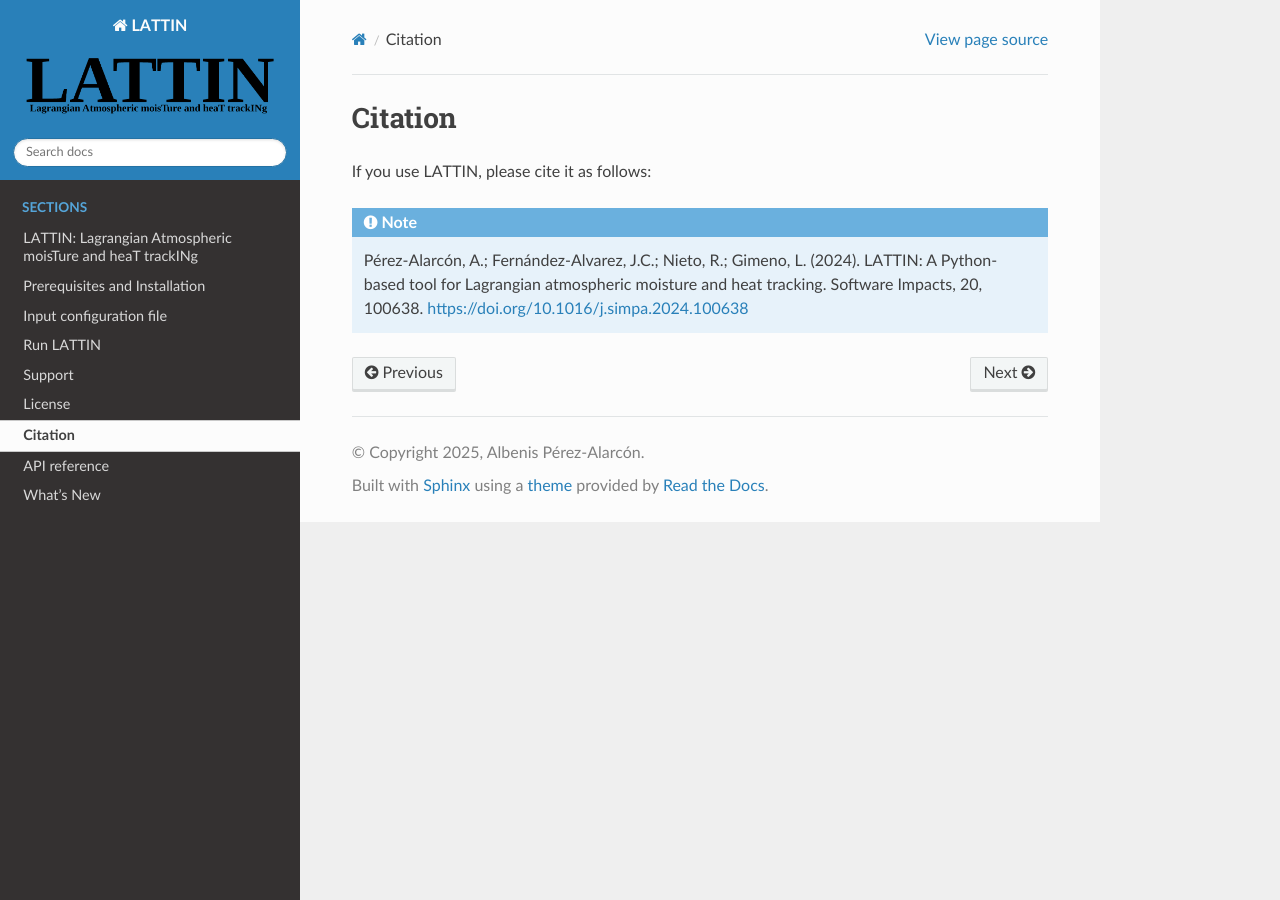
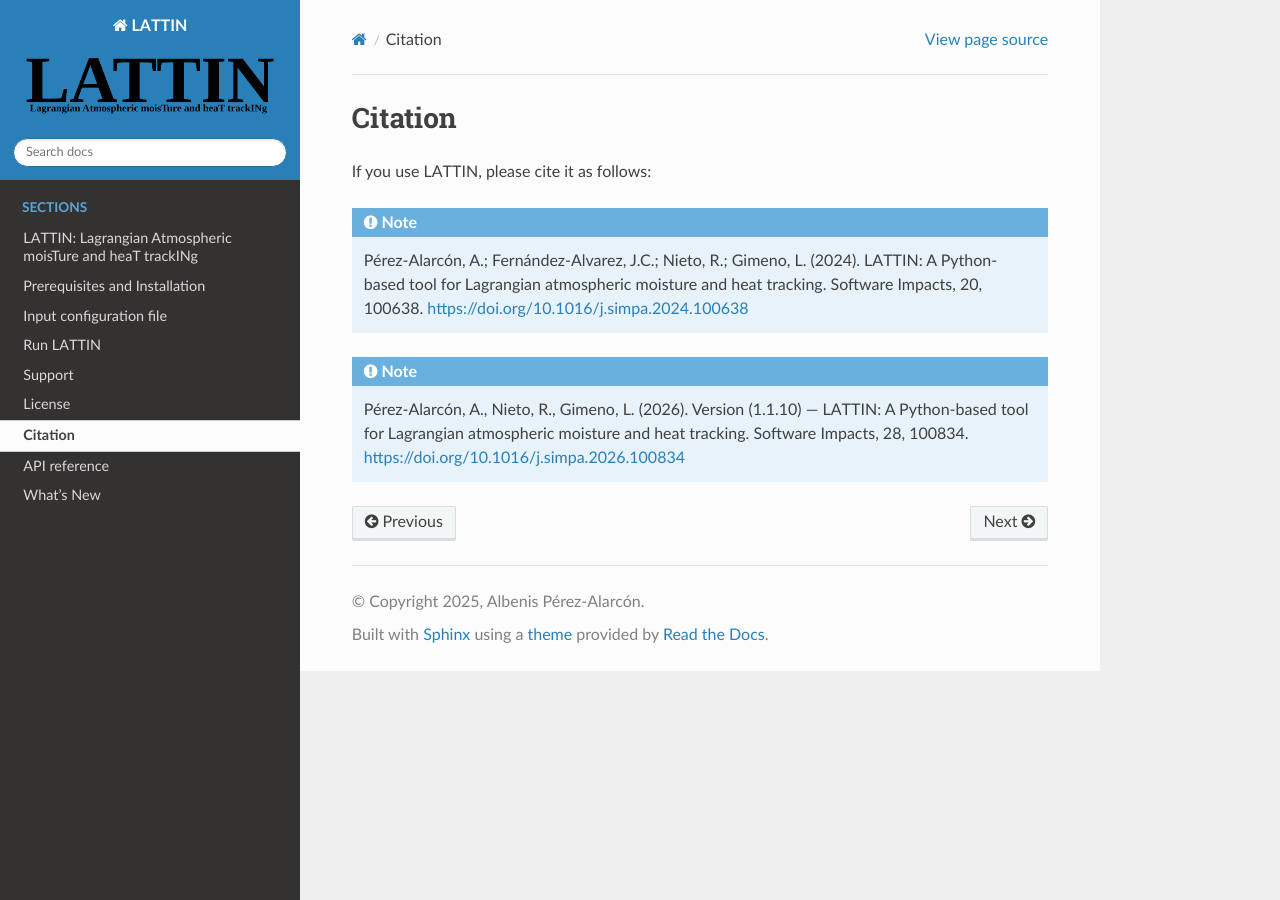
Before and after one commit to apalarcon/LATTIN, a Sphinx documentation site: the page built from docs/source/citation.rst, in a window 1280 px wide. Built offline with Sphinx 7.4.7 and the Read the Docs theme 3.1.0, drawn with Linux system fonts in a browser that asks for light colours.

Commit message:
adding citation for new version of LATTIN

```diff
--- a/docs/source/citation.rst
+++ b/docs/source/citation.rst
@@ -7,3 +7,7 @@ If you use LATTIN, please cite it as follows:
 .. note::
 
    Pérez-Alarcón, A.; Fernández-Alvarez, J.C.; Nieto, R.; Gimeno, L. (2024). LATTIN: A Python-based tool for Lagrangian atmospheric moisture and heat tracking. Software Impacts, 20, 100638. https://doi.org/10.1016/j.simpa.2024.100638
+
+.. note::
+
+   Pérez-Alarcón, A., Nieto, R., Gimeno, L. (2026). Version (1.1.10) — LATTIN: A Python-based tool for Lagrangian atmospheric moisture and heat tracking. Software Impacts, 28, 100834. https://doi.org/10.1016/j.simpa.2026.100834
```
Also changed, not shown: README.md (+2 -0 lines).
